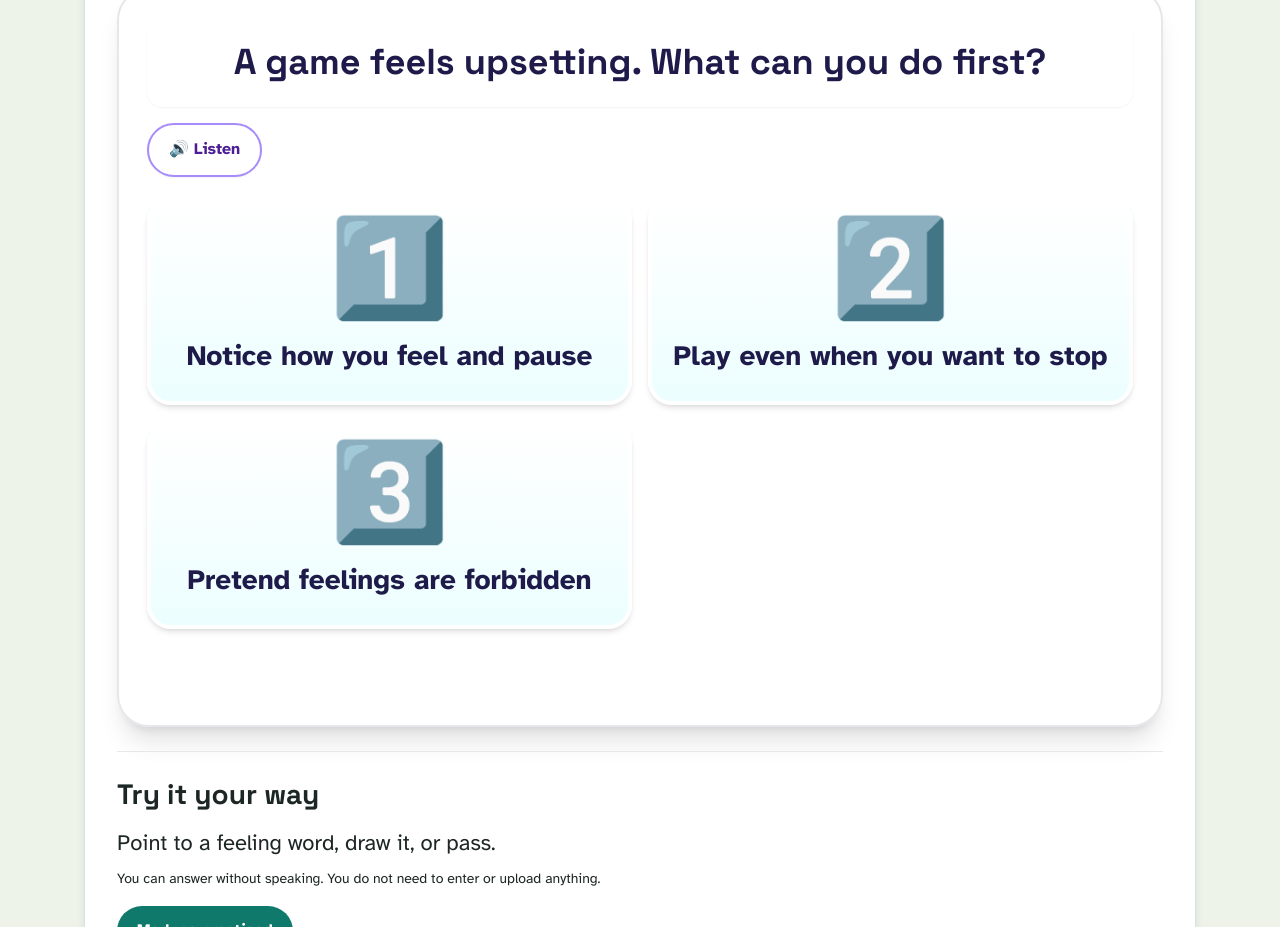
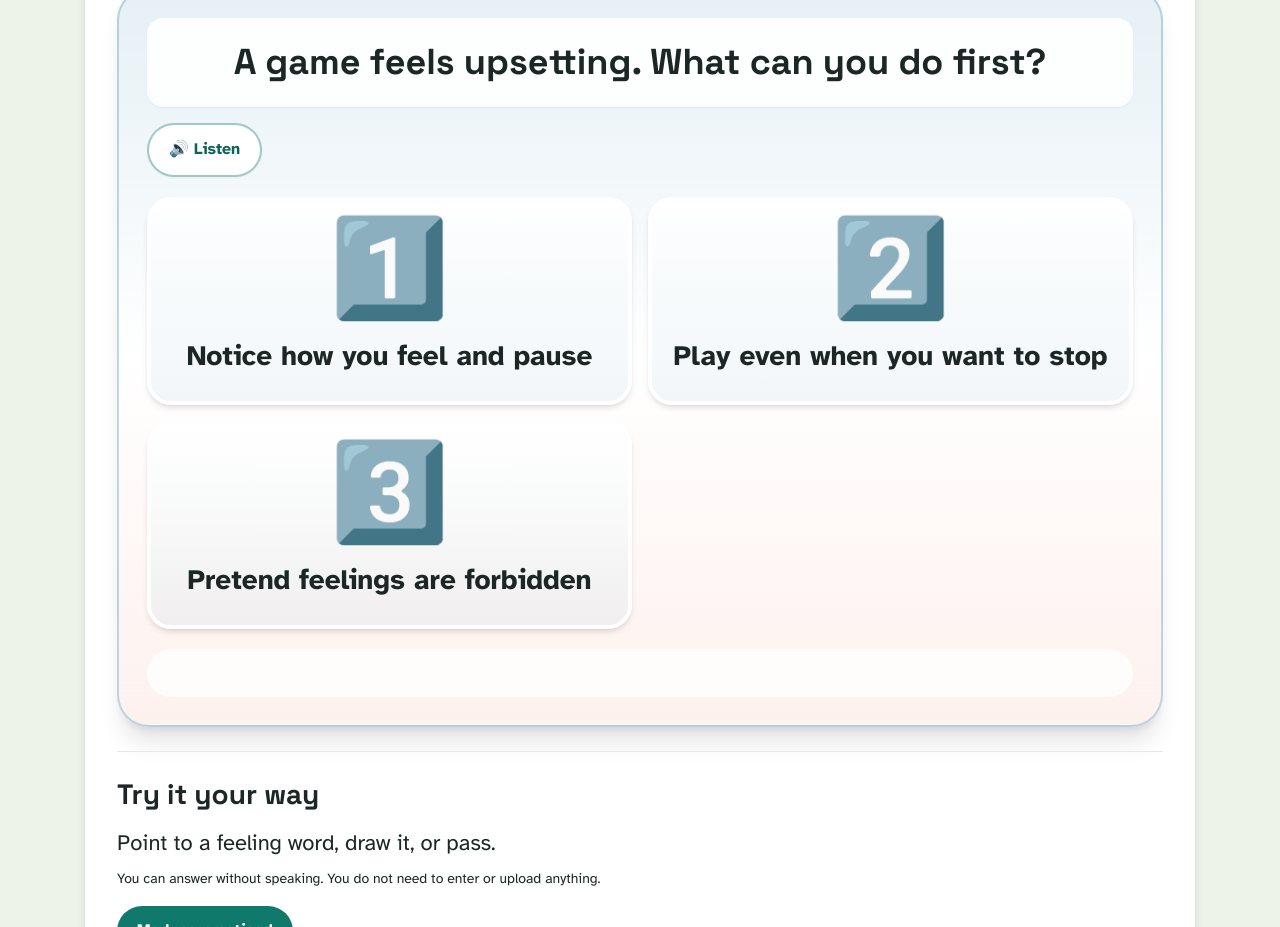
Before and after one commit to laviniamoraru28-creator/money-quest, a Next.js app: page /en/mind-lab in a window 1280 px wide. Shown: the part 1400-2327 px from the top of the page. Built offline with nearby package versions, Linux system fonts and the light colour scheme.

Commit message:
Align Explorer interactive palette with Money Quest pastel design tokens

```diff
--- a/src/components/explorer/ExplorerPictureChoice.tsx
+++ b/src/components/explorer/ExplorerPictureChoice.tsx
@@ -64,10 +64,10 @@ export function ExplorerPictureChoice({
   };
 
   return (
-    <section role="group" aria-label={prompt} className="overflow-hidden rounded-[2rem] border-2 border-sky-200 bg-gradient-to-b from-sky-100 via-white to-amber-50 p-4 shadow-xl md:p-7" data-explorer-picture-choice>
-      <p className="mb-4 rounded-2xl bg-white/90 p-4 text-center font-display text-2xl font-extrabold text-indigo-950 shadow-sm">{prompt}</p>
+    <section role="group" aria-label={prompt} className="overflow-hidden rounded-[2rem] border-2 border-soft-blue/50 bg-gradient-to-b from-soft-blue/20 via-white to-coral/10 p-4 shadow-xl md:p-7" data-explorer-picture-choice>
+      <p className="mb-4 rounded-2xl bg-white/90 p-4 text-center font-display text-2xl font-extrabold text-ink shadow-sm">{prompt}</p>
       <button type="button" onClick={() => speak(prompt)}
-        className="mb-5 min-h-12 rounded-full border-2 border-violet-400 bg-white px-5 py-3 font-bold text-violet-900 shadow-sm">
+        className="mb-5 min-h-12 rounded-full border-2 border-teal/40 bg-white px-5 py-3 font-bold text-teal-text shadow-sm">
         <span aria-hidden="true">🔊 </span>{replayLabel}
       </button>
       <div className="grid grid-cols-1 gap-4 sm:grid-cols-2">
@@ -77,18 +77,18 @@ export function ExplorerPictureChoice({
             disabled={completed}
             aria-pressed={choice === option.id}
             aria-label={option.label}
-            className="flex min-h-52 flex-col items-center justify-center gap-4 rounded-3xl border-4 border-white bg-gradient-to-b from-white to-cyan-50 p-5 text-center shadow-md transition-transform hover:-translate-y-1 focus-visible:outline focus-visible:outline-4 focus-visible:outline-violet-700 aria-pressed:border-violet-500 aria-pressed:bg-violet-100 disabled:opacity-80 motion-reduce:transform-none">
+            className="flex min-h-52 flex-col items-center justify-center gap-4 rounded-3xl border-4 border-white bg-gradient-to-b from-white to-soft-blue/10 p-5 text-center shadow-md transition-transform hover:-translate-y-1 focus-visible:outline focus-visible:outline-4 focus-visible:outline-teal aria-pressed:border-teal aria-pressed:bg-teal/10 disabled:opacity-80 motion-reduce:transform-none">
             <span className="text-7xl sm:text-8xl" aria-hidden="true">{option.symbol}</span>
-            <span className="text-xl font-extrabold text-indigo-950">{option.label}</span>
+            <span className="text-xl font-extrabold text-ink">{option.label}</span>
           </button>
         ))}
       </div>
-      <div role="status" aria-live="polite" aria-atomic="true" className="mt-5 min-h-12 rounded-xl bg-white/80 p-3 text-center text-lg font-bold text-indigo-900">
+      <div role="status" aria-live="polite" aria-atomic="true" className="mt-5 min-h-12 rounded-xl bg-white/80 p-3 text-center text-lg font-bold text-ink">
         {feedback}
       </div>
       {correct && !completed && (
         <button type="button" onClick={finish}
-          className="min-h-12 rounded-full bg-violet-700 px-7 py-3 font-bold text-white shadow-md hover:bg-violet-800">
+          className="min-h-12 rounded-full bg-teal px-7 py-3 font-bold text-white shadow-md hover:bg-teal/90">
           {nextLabel}
         </button>
       )}
```
